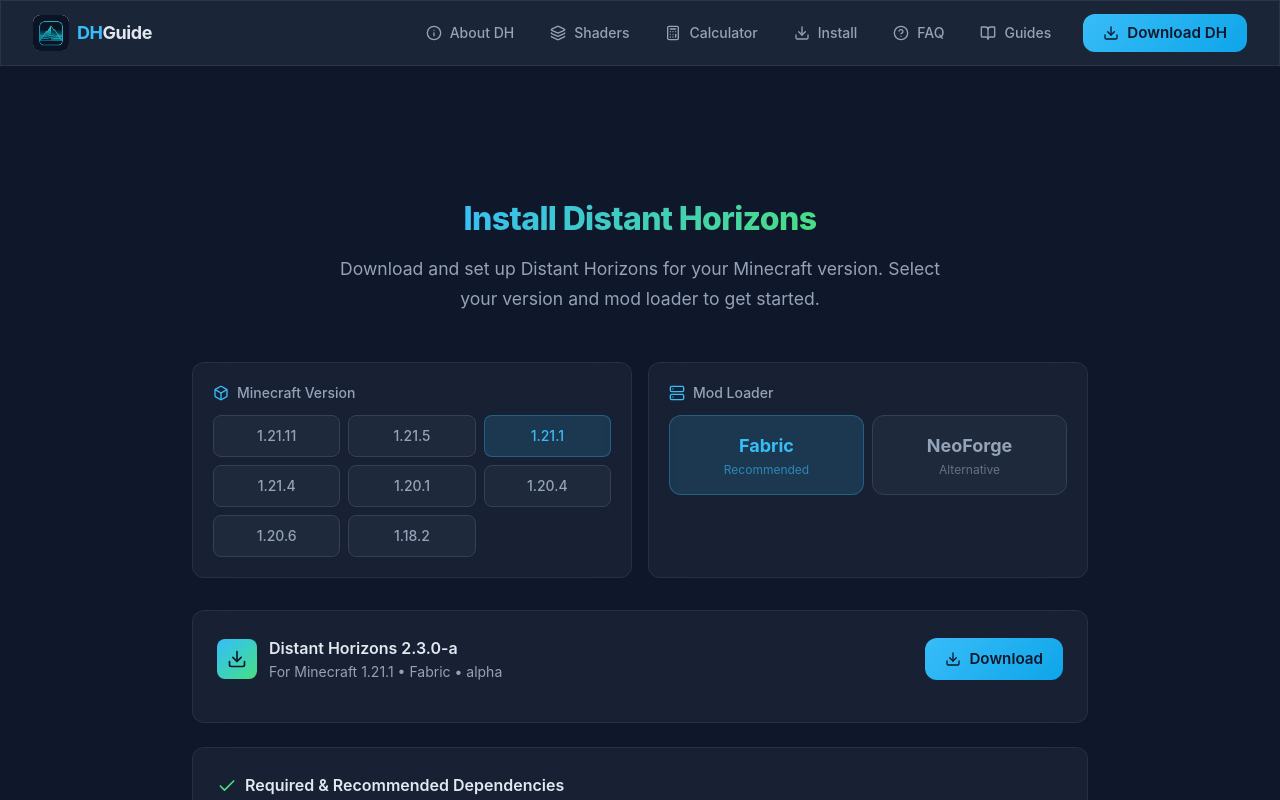
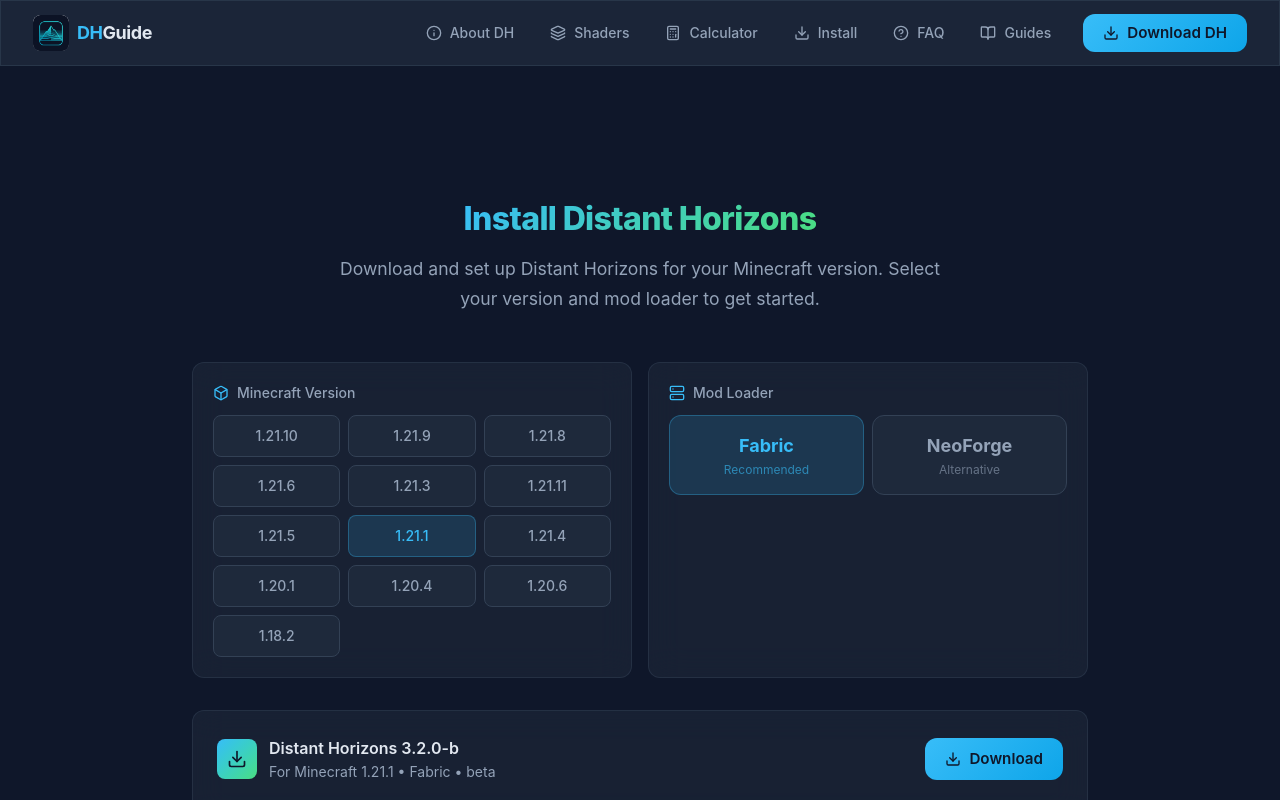
Before and after one commit to richardharmer/Distant-Horizons-Guide, a Next.js app: page /install/1-21-1/fabric in a window 1280 px wide. Shown: the top 800 px of the page. Built offline with nearby package versions, Linux system fonts and the light colour scheme.

Commit message:
更新Distant Horizons版本与安装矩阵

```diff
--- a/src/app/install/[version]/[loader]/page.tsx
+++ b/src/app/install/[version]/[loader]/page.tsx
@@ -2,7 +2,7 @@
 import { notFound } from 'next/navigation';
 import Link from 'next/link';
 import InstallHub from '@/components/InstallHub';
-import versionsData from '@/data/versions.json';
+import versionsData from '@/data/versionCatalog';
 import { siteConfig } from '@/data/site';
 
 interface Props { params: Promise<{ version: string; loader: string }> }
@@ -18,7 +18,7 @@
   const mcVersion = version.replace(/-/g, '.');
   const data = versionsData.find((entry) => entry.mcVersion === mcVersion);
   if (!data || !loaders.includes(loader as typeof loaders[number])) return {};
-  const loaderName = loader === 'fabric' ? 'Fabric' : 'NeoForge';
+  const loaderName = loader === 'fabric' ? 'Fabric' : (mcVersion.startsWith('1.20') || mcVersion === '1.18.2' ? 'Forge' : 'NeoForge');
   const title = `Install Distant Horizons ${mcVersion} on ${loaderName}`;
   return {
     title,
@@ -32,7 +32,7 @@
   const { version, loader } = await params;
   const mcVersion = version.replace(/-/g, '.');
   if (!versionsData.some((entry) => entry.mcVersion === mcVersion) || !loaders.includes(loader as typeof loaders[number])) notFound();
-  const loaderName = loader === 'fabric' ? 'Fabric' : 'NeoForge';
+  const loaderName = loader === 'fabric' ? 'Fabric' : (mcVersion.startsWith('1.20') || mcVersion === '1.18.2' ? 'Forge' : 'NeoForge');
   const schema = {
     '@context': 'https://schema.org', '@type': 'HowTo',
     name: `How to install Distant Horizons on Minecraft ${mcVersion} with ${loaderName}`,
--- a/src/app/install/[version]/page.tsx
+++ b/src/app/install/[version]/page.tsx
@@ -1,7 +1,7 @@
 import type { Metadata } from 'next';
 import { notFound } from 'next/navigation';
 import InstallHub from '@/components/InstallHub';
-import versionsData from '@/data/versions.json';
+import versionsData from '@/data/versionCatalog';
 import Link from 'next/link';
 
 const validVersions = versionsData.map((v) => v.mcVersion.replace(/\./g, '-'));
--- a/src/app/page.tsx
+++ b/src/app/page.tsx
@@ -132,7 +132,7 @@
           </h2>
           <div className="prose prose-invert max-w-none text-text-muted text-sm leading-relaxed space-y-4">
             <p>
-              <strong>Version note:</strong> this site tracks version-specific compatibility separately. The official project currently has a 3.1.x beta release line; always check the official release notes before installing a newer build. <a href={siteConfig.officialReleaseUrl} target="_blank" rel="noopener noreferrer" className="text-primary hover:underline">View official releases</a>.
+              <strong>Version note:</strong> this site tracks version-specific compatibility separately. The official project currently has a 3.2.x beta release line; always check the official release notes before installing a newer build. <a href={siteConfig.officialReleaseUrl} target="_blank" rel="noopener noreferrer" className="text-primary hover:underline">View official releases</a>.
             </p>
             <p>
               <strong>Distant Horizons</strong> is a free, open-source Minecraft mod that revolutionizes
--- a/src/app/sitemap.ts
+++ b/src/app/sitemap.ts
@@ -1,5 +1,5 @@
 import { MetadataRoute } from 'next';
-import versionsData from '@/data/versions.json';
+import versionsData from '@/data/versionCatalog';
 import shadersData from '@/data/shaders.json';
 import { guides } from '@/data/guides';
 import { siteConfig } from '@/data/site';
--- a/src/components/InstallHub.tsx
+++ b/src/components/InstallHub.tsx
@@ -2,7 +2,7 @@
 
 import { useState, useMemo } from 'react';
 import { Download, ExternalLink, Check, AlertCircle, ChevronRight, Server, Box } from 'lucide-react';
-import versionsData from '@/data/versions.json';
+import versionsData from '@/data/versionCatalog';
 import { analyticsEvent } from '@/data/site';
 
 interface Dependency {
@@ -46,6 +46,7 @@
         [versions, selectedVersion]
     );
 
+    const alternativeLoaderLabel = version.mcVersion.startsWith('1.20') || version.mcVersion === '1.18.2' ? 'Forge' : 'NeoForge';
     const loaderInfo = version.loaders[selectedLoader];
     const hasLoader = loaderInfo.downloadUrl !== '';
 
@@ -113,7 +114,7 @@
                                         : 'bg-surface border border-border text-text-muted hover:border-border-light'
                                         }`}
                                 >
-                                    <div className="text-lg font-bold mb-0.5">NeoForge</div>
+                                    <div className="text-lg font-bold mb-0.5">{alternativeLoaderLabel}</div>
                                     <div className="text-xs opacity-60">Alternative</div>
                                 </button>
                             </div>
@@ -131,7 +132,7 @@
                                     Distant Horizons {version.dhVersion}
                                 </h3>
                                 <p className="text-sm text-text-muted">
-                                    For Minecraft {version.mcVersion} • {selectedLoader === 'fabric' ? 'Fabric' : 'NeoForge'} • {version.stability}
+                                    For Minecraft {version.mcVersion} • {selectedLoader === 'fabric' ? 'Fabric' : alternativeLoaderLabel} • {version.stability}
                                 </p>
                             </div>
                             {hasLoader && (
@@ -151,7 +152,7 @@
                         {!hasLoader && (
                             <div className="flex items-center gap-2 p-3 rounded-lg bg-danger/10 border border-danger/20 text-sm text-danger">
                                 <AlertCircle className="w-4 h-4 shrink-0" />
-                                NeoForge is not available for Minecraft {version.mcVersion}. Please use Fabric.
+                                {alternativeLoaderLabel} is not available for Minecraft {version.mcVersion}. Please use Fabric.
                             </div>
                         )}
                     </div>
@@ -203,11 +204,11 @@
                         <div className="space-y-4">
                             {[
                                 `Install ${selectedLoader === 'fabric' ? 'Fabric Loader' : 'NeoForge'} for Minecraft ${version.mcVersion}`,
-                                selectedLoader === 'fabric' ? 'Download and place Fabric API in your mods folder' : 'NeoForge includes its API — no extra download needed',
+                                            selectedLoader === 'fabric' ? 'Download and place Fabric API in your mods folder' : `${alternativeLoaderLabel} includes its API — no extra download needed`,
                                 `Download Distant Horizons ${version.dhVersion} from the link above`,
                                 'Place the DH .jar file in your .minecraft/mods folder',
                                 'Install recommended dependencies (Sodium/Iris for Fabric, Embeddium/Oculus for NeoForge)',
-                                `Launch Minecraft with the ${selectedLoader === 'fabric' ? 'Fabric' : 'NeoForge'} profile — enjoy infinite horizons!`,
+                                `Launch Minecraft with the ${selectedLoader === 'fabric' ? 'Fabric' : alternativeLoaderLabel} profile — enjoy infinite horizons!`,
                             ].map((step, i) => (
                                 <div key={i} className="flex items-start gap-4">
                                     <div className="w-8 h-8 rounded-full bg-primary/15 border border-primary/30 flex items-center justify-center shrink-0 text-sm font-bold text-primary">
@@ -223,7 +224,7 @@
                 {/* SEO text */}
                 <div className="mt-12 max-w-3xl mx-auto text-center">
                     <p className="text-sm text-text-dim leading-relaxed">
-                        Download Distant Horizons for Minecraft {version.mcVersion} on {selectedLoader === 'fabric' ? 'Fabric' : 'NeoForge'}.
+                        Download Distant Horizons for Minecraft {version.mcVersion} on {selectedLoader === 'fabric' ? 'Fabric' : alternativeLoaderLabel}.
                         This guide covers the complete installation process including all required dependencies like
                         {selectedLoader === 'fabric' ? ' Fabric API, Sodium, Iris, and Indium' : ' Embeddium and Oculus'}.
                         Distant Horizons is a free, open-source Minecraft LOD mod that extends your view distance up to 512+ chunks.
--- a/src/components/ShaderTable.tsx
+++ b/src/components/ShaderTable.tsx
@@ -142,7 +142,7 @@
                         <div className="grid grid-cols-12 gap-4 px-6 py-3 border-b border-border/50 text-xs font-semibold text-text-dim uppercase tracking-wider">
                             <div className="col-span-4">Shader</div>
                             <div className="col-span-2">Status</div>
-                            <div className="col-span-2">DH Version</div>
+                            <div className="col-span-2">Minimum DH Version</div>
                             <div className="col-span-2">Performance</div>
                             <div className="col-span-2">Loaders</div>
                         </div>
@@ -304,7 +304,7 @@
                         {/* Details grid */}
                         <div className="space-y-4">
                             <div>
-                                <h4 className="text-xs font-semibold text-text-dim uppercase mb-1">Required DH Version</h4>
+                                <h4 className="text-xs font-semibold text-text-dim uppercase mb-1">Minimum Tested DH Version</h4>
                                 <p className="text-sm text-foreground">{modalShader.dhVersion}</p>
                             </div>
                             <div>
--- a/src/data/faq.json
+++ b/src/data/faq.json
@@ -47,7 +47,7 @@
             },
             {
                 "q": "What Minecraft versions does Distant Horizons support?",
-                "a": "Distant Horizons supports Minecraft 1.16.5 through 1.21.x. The most actively maintained and recommended versions are:\n- 1.21.1 (latest stable with DH 2.3.0)\n- 1.20.1 (most popular modding version, excellent DH support)\n- 1.20.4 (solid alternative)\n\nShader compatibility with DH is generally better on Minecraft 1.20+ compared to older versions. Check the Modrinth page for the latest available builds."
+                "a": "Distant Horizons supports a wide range of Minecraft versions. As of July 2026, the current beta release line is DH 3.2.0-b, with official files available for versions including 1.21.11, 1.21.5, 1.21.1, 1.20.6, 1.20.4, 1.20.1, and 1.18.2. Always select the file matching your exact Minecraft version and loader, and check the official Modrinth or CurseForge page for newer builds."
             }
         ]
     },
--- a/src/data/site.ts
+++ b/src/data/site.ts
@@ -3,8 +3,8 @@
   shortName: 'DHGuide',
   url: 'https://distanthorizonsguide.com',
   lastVerified: '2026-07-29',
-  currentRelease: '3.1.2b',
-  currentReleaseLabel: '3.1.x beta',
+  currentRelease: '3.2.0-b',
+  currentReleaseLabel: '3.2.x beta',
   officialReleaseUrl: 'https://gitlab.com/distant-horizons-team/distant-horizons/-/releases',
   officialModrinthUrl: 'https://modrinth.com/mod/distanthorizons',
 };
--- /dev/null
+++ b/src/data/versionCatalog.ts
@@ -0,0 +1,24 @@
+import versionsData from '@/data/versions.json';
+
+type BaseVersion = (typeof versionsData)[number];
+
+const additionalVersions: BaseVersion[] = ['1.21.10', '1.21.9', '1.21.8', '1.21.6', '1.21.3'].map((mcVersion) => ({
+  mcVersion,
+  dhVersion: '3.2.0-b',
+  releaseDate: '2026-07',
+  stability: 'beta',
+  loaders: {
+    fabric: {
+      ...versionsData[0].loaders.fabric,
+      downloadUrl: `https://modrinth.com/mod/distanthorizons/versions?g=${mcVersion}&l=fabric`,
+    },
+    neoforge: {
+      ...versionsData[0].loaders.neoforge,
+      downloadUrl: `https://modrinth.com/mod/distanthorizons/versions?g=${mcVersion}&l=neoforge`,
+    },
+  },
+}));
+
+const versionCatalog = [...additionalVersions, ...versionsData];
+
+export default versionCatalog;
--- a/src/data/versions.json
+++ b/src/data/versions.json
@@ -1,9 +1,9 @@
 [
     {
         "mcVersion": "1.21.11",
-        "dhVersion": "2.3.0-a",
-        "releaseDate": "2026-02",
-        "stability": "alpha",
+        "dhVersion": "3.2.0-b",
+        "releaseDate": "2026-07",
+        "stability": "beta",
         "loaders": {
             "fabric": {
                 "dependencies": [
@@ -48,9 +48,9 @@
     },
     {
         "mcVersion": "1.21.5",
-        "dhVersion": "2.3.0-a",
-        "releaseDate": "2026-01",
-        "stability": "alpha",
+        "dhVersion": "3.2.0-b",
+        "releaseDate": "2026-07",
+        "stability": "beta",
         "loaders": {
             "fabric": {
                 "dependencies": [
@@ -95,9 +95,9 @@
     },
     {
         "mcVersion": "1.21.1",
-        "dhVersion": "2.3.0-a",
-        "releaseDate": "2025-10",
-        "stability": "alpha",
+        "dhVersion": "3.2.0-b",
+        "releaseDate": "2026-07",
+        "stability": "beta",
         "loaders": {
             "fabric": {
                 "dependencies": [
@@ -148,9 +148,9 @@
     },
     {
         "mcVersion": "1.21.4",
-        "dhVersion": "2.3.0-a",
-        "releaseDate": "2025-12",
-        "stability": "alpha",
+        "dhVersion": "3.2.0-b",
+        "releaseDate": "2026-07",
+        "stability": "beta",
         "loaders": {
             "fabric": {
                 "dependencies": [
@@ -195,9 +195,9 @@
     },
     {
         "mcVersion": "1.20.1",
-        "dhVersion": "2.2.1-a",
-        "releaseDate": "2025-06",
-        "stability": "alpha",
+        "dhVersion": "3.2.0-b",
+        "releaseDate": "2026-07",
+        "stability": "beta",
         "loaders": {
             "fabric": {
                 "dependencies": [
@@ -242,15 +242,15 @@
                         "note": "Iris alternative for NeoForge shader support"
                     }
                 ],
-                "downloadUrl": "https://modrinth.com/mod/distanthorizons/versions?g=1.20.1&l=neoforge"
+                "downloadUrl": "https://modrinth.com/mod/distanthorizons/versions?g=1.20.1&l=forge"
             }
         }
     },
     {
         "mcVersion": "1.20.4",
-        "dhVersion": "2.2.0-a",
-        "releaseDate": "2025-03",
-        "stability": "alpha",
+        "dhVersion": "3.2.0-b",
+        "releaseDate": "2026-07",
+        "stability": "beta",
         "loaders": {
             "fabric": {
                 "dependencies": [
@@ -289,15 +289,15 @@
                         "note": "Iris alternative for NeoForge shader support"
                     }
                 ],
-                "downloadUrl": "https://modrinth.com/mod/distanthorizons/versions?g=1.20.4&l=neoforge"
+                "downloadUrl": "https://modrinth.com/mod/distanthorizons/versions?g=1.20.4&l=forge"
             }
         }
     },
     {
         "mcVersion": "1.20.6",
-        "dhVersion": "2.2.0-a",
-        "releaseDate": "2025-04",
-        "stability": "alpha",
+        "dhVersion": "3.2.0-b",
+        "releaseDate": "2026-07",
+        "stability": "beta",
         "loaders": {
             "fabric": {
                 "dependencies": [
@@ -336,15 +336,15 @@
                         "note": "Iris alternative for NeoForge shader support"
                     }
                 ],
-                "downloadUrl": "https://modrinth.com/mod/distanthorizons/versions?g=1.20.6&l=neoforge"
+                "downloadUrl": "https://modrinth.com/mod/distanthorizons/versions?g=1.20.6&l=forge"
             }
         }
     },
     {
         "mcVersion": "1.18.2",
-        "dhVersion": "2.0.4-a",
-        "releaseDate": "2024-06",
-        "stability": "alpha",
+        "dhVersion": "3.2.0-b",
+        "releaseDate": "2026-07",
+        "stability": "beta",
         "loaders": {
             "fabric": {
                 "dependencies": [
```
Also changed, not shown: submit_indexnow.js (+7 -0 lines).
